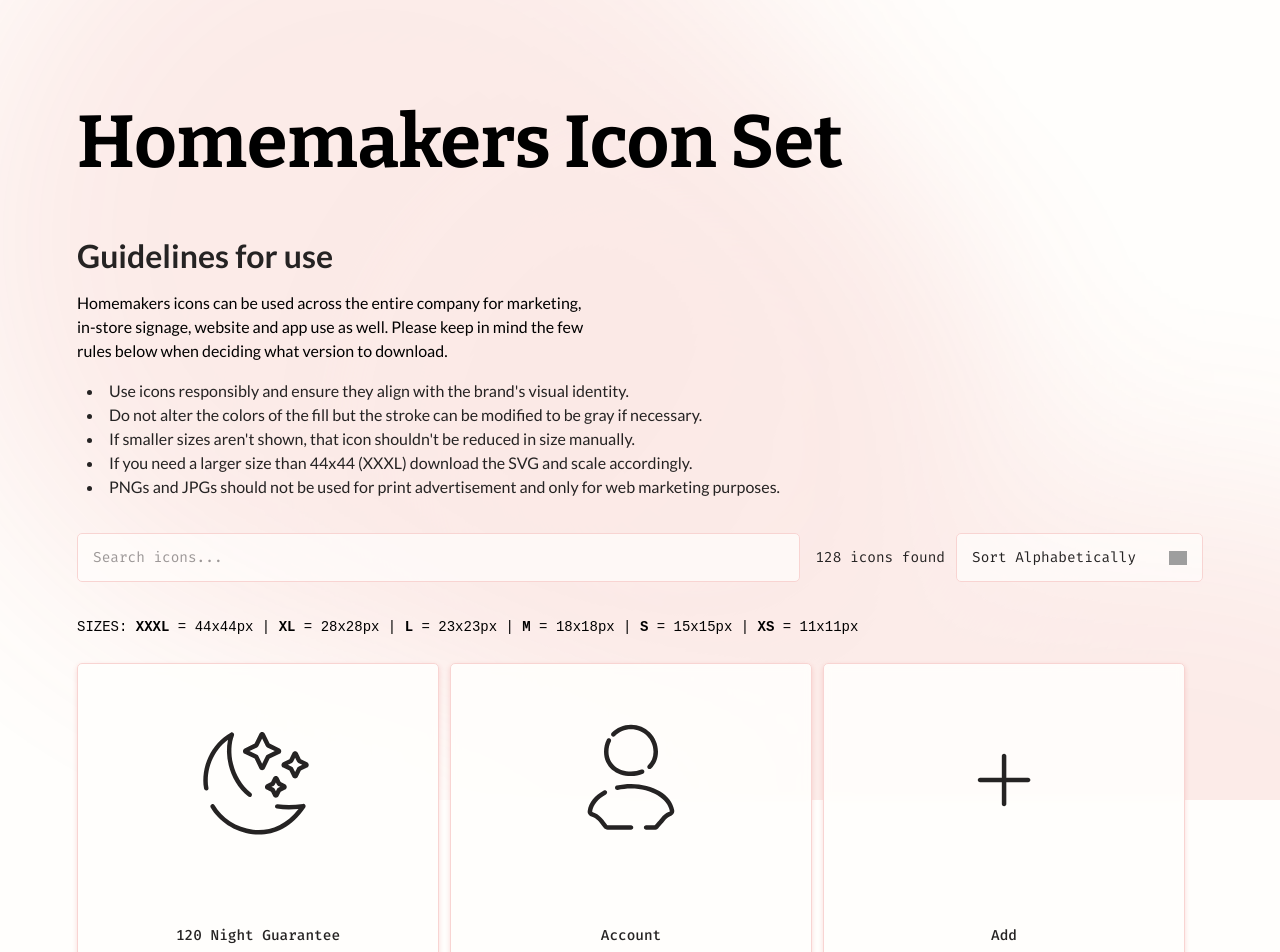
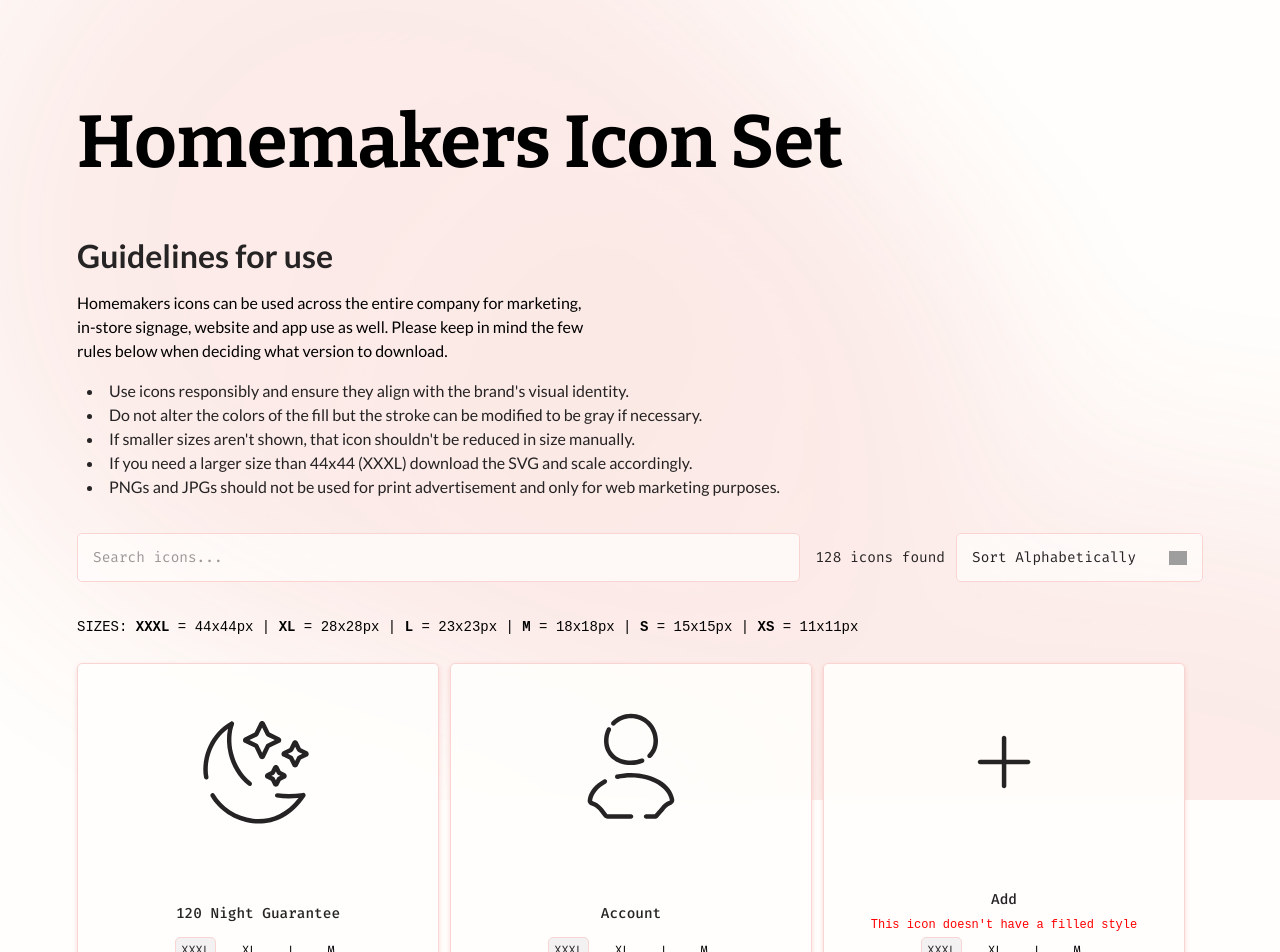
Before and after one commit to Alexiswaters/homemakersBrand, a React (Create React App) app: page / in a window 1280 px wide. Shown: the top 952 px of the page. Built offline with nearby package versions, Linux system fonts and the light colour scheme; no server answers; grey boxes are pictures that could not be loaded.

Commit message:
Fix for Spacing Issue

```diff
--- a/src/App.css
+++ b/src/App.css
@@ -81,15 +81,14 @@ body{
 /* Styles for the image container */
 .icon-image-container {
   display: flex;
-  min-height: 172px;
-  max-height: 100%;
+  height: 172px;
   padding: 18px;
-  margin: 18px;
   justify-content: center;
   align-items: center;
   gap: 8px;
   border-radius: 5px;
   align-self: stretch;
+  flex-grow: 1;
 }
 
 /* Styles for the icon image */
```
